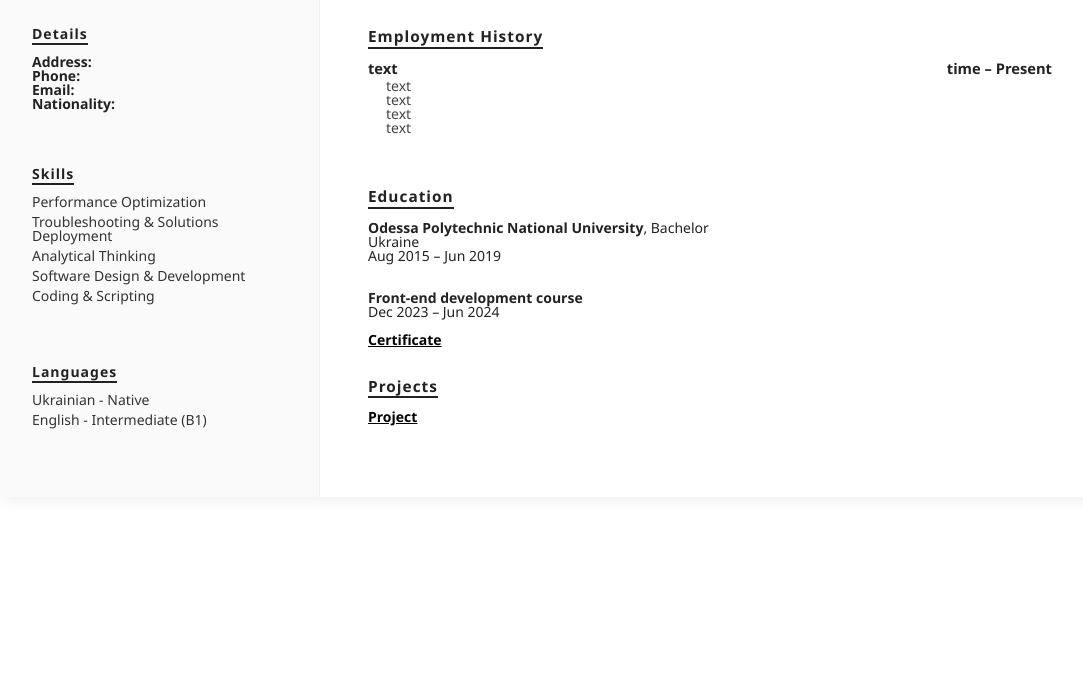
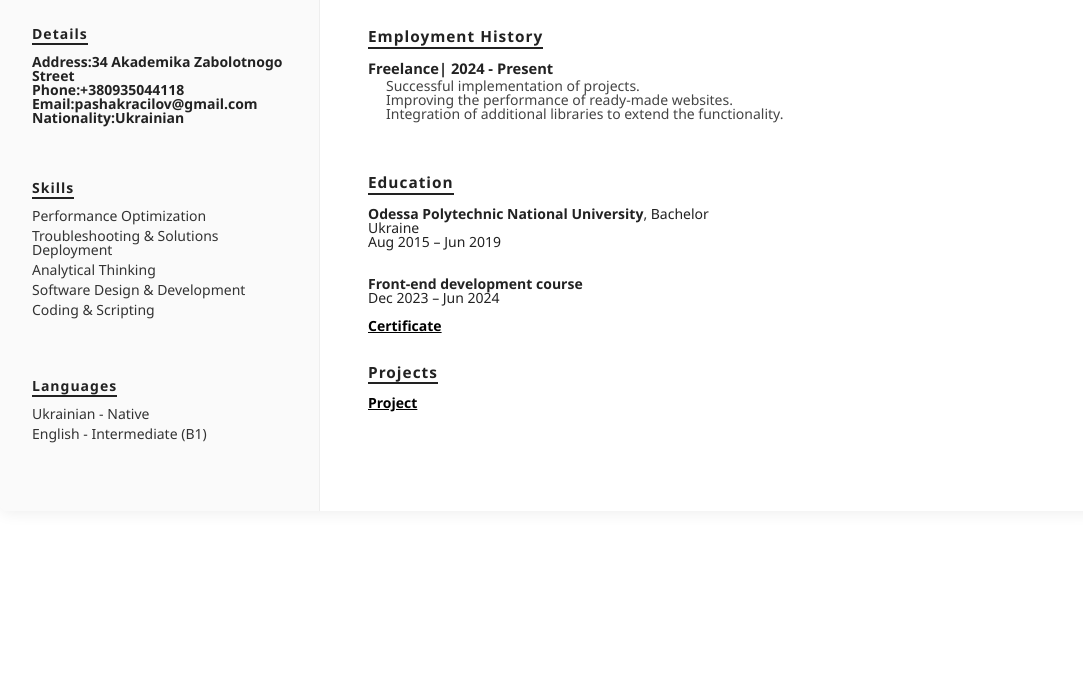
Before and after one commit to Pashok-int/Resume, a plain HTML site: page index.html in a window 1280 px wide. Shown: the part 209-890 px from the top of the page, without its empty margins (90-1173 px from the left). Drawn offline with Linux system fonts and the light colour scheme.

Commit message:
Update index.html

```diff
--- a/index.html
+++ b/index.html
@@ -11,15 +11,15 @@
     <div class="resume-flex">
         <aside class="resume-sidebar">
             <header>
-                <h1>Pavlo Krachilov</h1>
+                <h1>Pavlo Krachylov</h1>
                 <p class="resume-role">Web Developer</p>
             </header>
             <section>
                 <h2>Details</h2>
-                <div><strong>Address:</strong><br></div>
-                <div><strong>Phone:</strong><br></div>
-                <div><strong>Email:</strong><br></div>
-                <div><strong>Nationality:</strong><br></div>
+                <div><strong>Address:34 Akademika Zabolotnogo Street</strong><br></div>
+                <div><strong>Phone:+380935044118</strong><br></div>
+                <div><strong>Email:pashakracilov@gmail.com</strong><br></div>
+                <div><strong>Nationality:Ukrainian</strong><br></div>
             </section>
             <section>
                 <h2>Skills</h2>
@@ -48,14 +48,12 @@
                 <h2>Employment History</h2>
                 <article>
                     <div class="job-header">
-                        <span><strong>text</strong></span>
-                        <span>time – Present</span>
+                        <span><strong>Freelance| 2024 - Present </strong></span>
                     </div>
                     <ul>
-                        <li>text</li>
-                        <li>text</li>
-                        <li>text</li>
-                        <li>text</li>
+                        <li>Successful implementation of projects.</li>
+                        <li>Improving the performance of ready-made websites.</li>
+                        <li>Integration of additional libraries to extend the functionality.</li>
                     </ul>
                 </article>
             </section>
```
